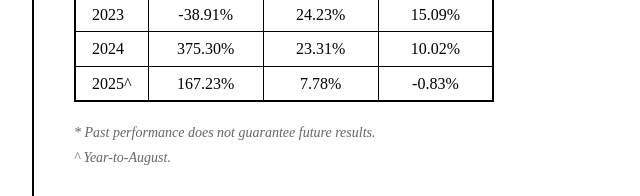
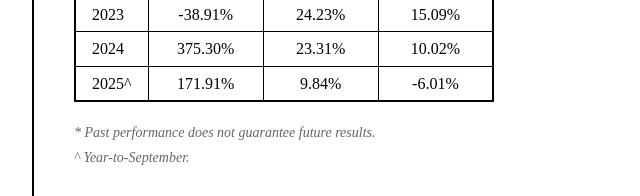
Before and after one commit to templargin/fund, a plain HTML site: page index.html in a window 1280 px wide. Shown: the part 816-1012 px from the top of the page, 228-868 px from the left. Drawn offline with Linux system fonts and the light colour scheme.

Commit message:
aug update

```diff
--- a/index.html
+++ b/index.html
@@ -80,14 +80,14 @@
                         </tr>
                         <tr>
                             <td>2025^</td>
-                            <td>167.23%</td>
-                            <td>7.78%</td>
-                            <td>-0.83%</td>
+                            <td>171.91%</td>
+                            <td>9.84%</td>
+                            <td>-6.01%</td>
                         </tr>
                     </tbody>
                 </table>
                 <p class="disclaimer">* Past performance does not guarantee future results.</p>
-                <p class="disclaimer">^ Year-to-August.</p>
+                <p class="disclaimer">^ Year-to-September.</p>
             </section>
 
             <section class="contact">
```
